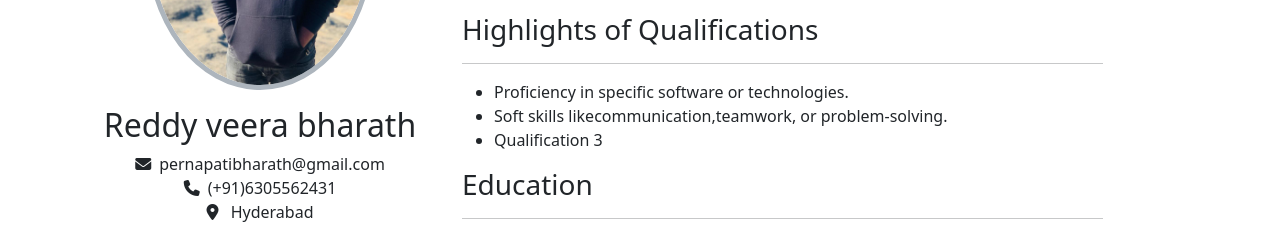
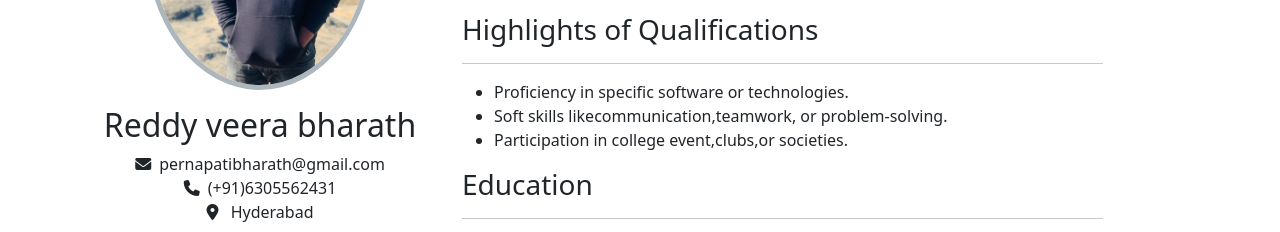
Before and after one commit to reddy69-max/Bharath-portfolio, a plain HTML site: page index.html in a window 1280 px wide. Shown: the part 3650-3882 px from the top of the page. Drawn offline with nearby package versions, Linux system fonts and the light colour scheme.

Commit message:
Update index.html qualification

```diff
--- a/index.html
+++ b/index.html
@@ -168,8 +168,8 @@
           <hr>
           <ul>
             <li>Proficiency in specific software or technologies.</li>
-            <li>Soft skills likecommunication,teamwork, or problem-solving.  </li>
-            <li>Qualification 3</li>
+            <li>Soft skills likecommunication,teamwork, or problem-solving.</li>
+            <li>Participation in college event,clubs,or societies.</li>
             <!-- Add or remove qualifications as needed -->
           </ul>
           <h3>Education</h3>
```
